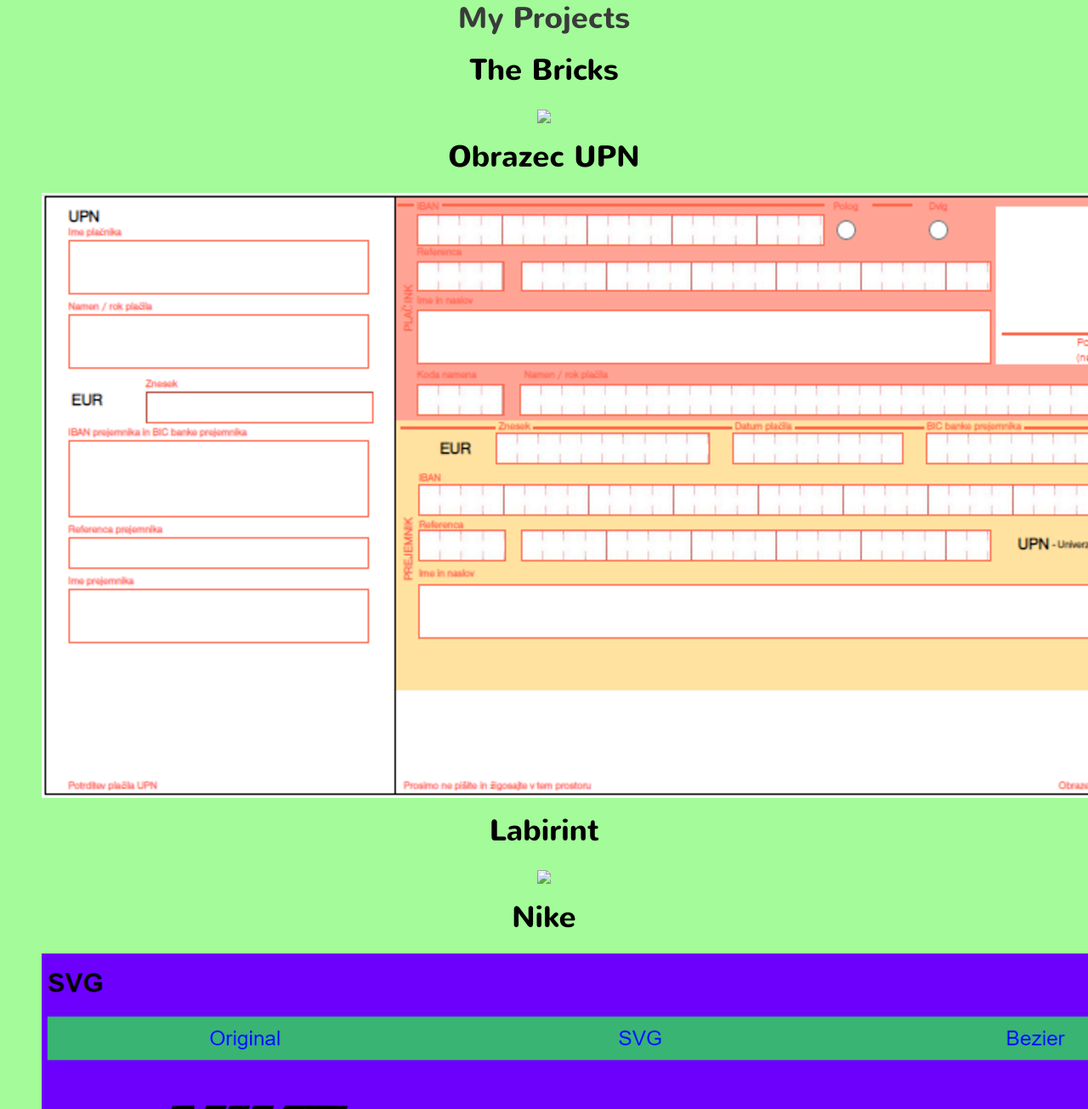
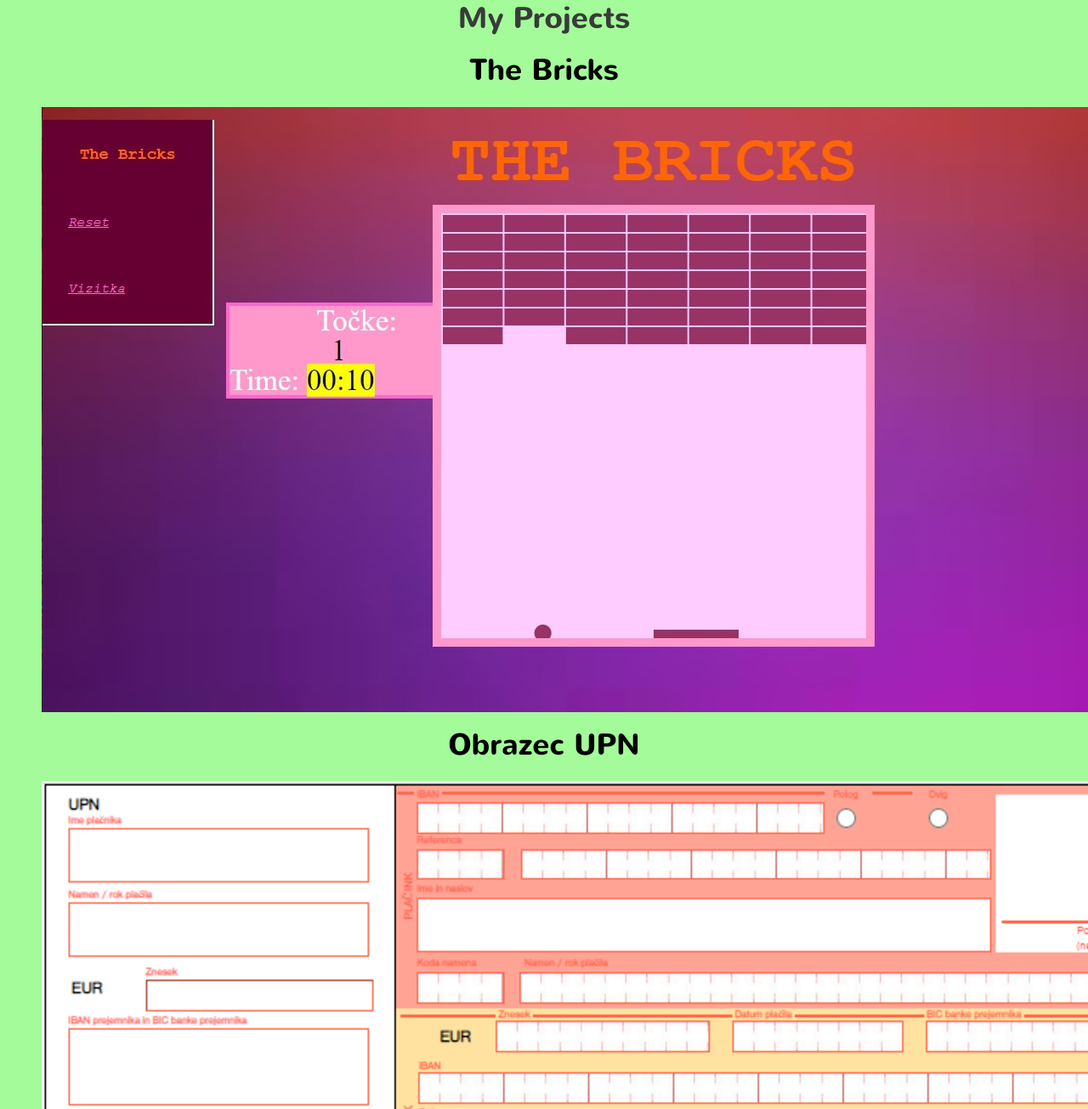
Before and after one commit to Askvarc2002/Portfolja, a plain HTML site: page index.html in a window 1280 px wide. Shown: the part 1375-2680 px from the top of the page at 85% size. Drawn offline with nearby package versions, Linux system fonts and the light colour scheme.

Commit message:
Update index.html

```diff
--- a/index.html
+++ b/index.html
@@ -129,7 +129,7 @@
 		  	</div> --><h3>My Projects</h3>
 			<h3 style="color:Black;">The Bricks</h3>
 			<div class="row">
-		      <a href="https://askvarc2002.github.io/The-Bricks/" target="blank" ><img src="img/Zajeta slika.png"></a>
+		      <a href="https://askvarc2002.github.io/The-Bricks/" target="blank" ><img src="img/Zajeta slika.jpg"></a>
 		   </div>
 
 
@@ -141,7 +141,7 @@
 
 		   <h3 style="color:Black;">Labirint</h3>
 			<div class="row">
-		      <a href="https://askvarc2002.github.io/Labirint/" target="blank" ><img src="img/labirint44.png"></a>
+		      <a href="https://askvarc2002.github.io/Labirint/" target="blank" ><img src="img/labirint44.jpg"></a>
 		   </div>
 
 
```
